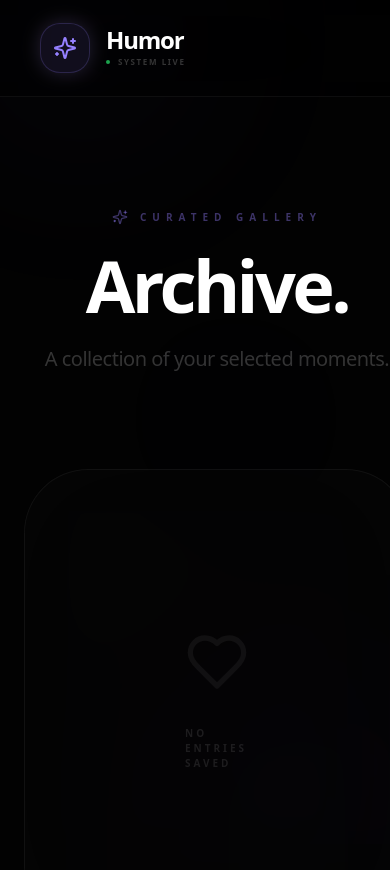
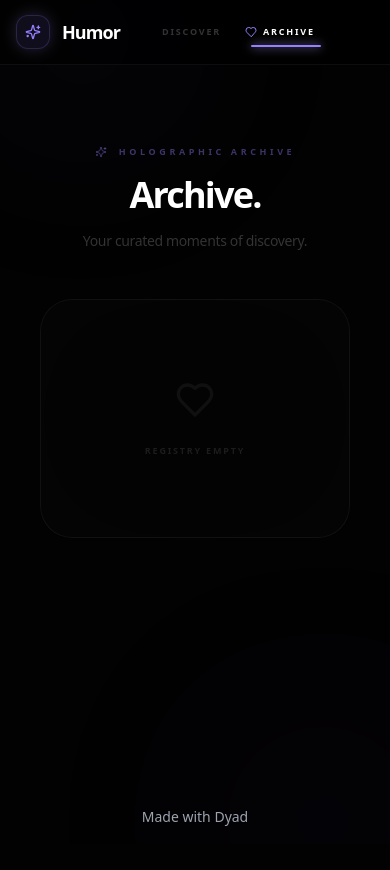
Before and after one commit to Sankalp17399/Humorbysankalp, a React (Vite) app: page /favorites in a window 390 px wide. Shown: the top 870 px of the page. After the commit the page ends 844 px from the top, so only its background shows below. Built offline with nearby package versions, Linux system fonts and the light colour scheme.

Commit message:
[dyad] Ensuring mobile compatibility and UI consistency - wrote 3 file(s)

```diff
--- a/src/components/Header.tsx
+++ b/src/components/Header.tsx
@@ -1,48 +1,54 @@
+"use client";
+
 import * as React from "react";
 import { NavLink, Link } from "react-router-dom";
-import { Sparkles, Heart, Zap } from "lucide-react";
+import { Sparkles, Heart, Zap, Menu } from "lucide-react";
 import { cn } from "@/lib/utils";
 import { useFavorites } from "@/hooks/use-favorites";
+import { useIsMobile } from "@/hooks/use-mobile";
 
 const Header: React.FC = () => {
   const { favorites } = useFavorites();
+  const isMobile = useIsMobile();
   const favoriteCount = favorites.length;
 
   return (
-    <header className="sticky top-0 z-50 w-full border-b border-white/5 bg-black/40 backdrop-blur-3xl">
-      <div className="container flex h-24 items-center justify-between px-10">
-        <div className="flex items-center space-x-12">
-          <Link to="/" className="flex items-center space-x-4 group">
-            <div className="p-3 rounded-[1.25rem] bg-primary/10 border border-primary/20 transition-all duration-700 group-hover:bg-primary/20 group-hover:scale-110 group-hover:rotate-12 shadow-[0_0_20px_rgba(180,160,255,0.2)]">
-              <Sparkles className="h-6 w-6 text-primary" />
+    <header className="sticky top-0 z-50 w-full border-b border-white/5 bg-black/60 backdrop-blur-3xl">
+      <div className="container flex h-16 sm:h-24 items-center justify-between px-4 sm:px-10">
+        <div className="flex items-center space-x-6 sm:space-x-12">
+          <Link to="/" className="flex items-center space-x-3 sm:space-x-4 group">
+            <div className="p-2 sm:p-3 rounded-xl sm:rounded-[1.25rem] bg-primary/10 border border-primary/20 transition-all duration-700 group-hover:bg-primary/20 shadow-[0_0_15px_rgba(180,160,255,0.2)]">
+              <Sparkles className="h-4 w-4 sm:h-6 sm:h-6 text-primary" />
             </div>
             <div className="flex flex-col">
-              <span className="font-black tracking-tighter text-2xl text-white leading-none">
+              <span className="font-black tracking-tighter text-lg sm:text-2xl text-white leading-none">
                 Humor
               </span>
+              {!isMobile && (
                 <div className="flex items-center space-x-2 mt-1">
                   <div className="h-1 w-1 bg-green-500 rounded-full animate-pulse" />
                   <span className="text-[8px] font-black uppercase tracking-[0.2em] text-white/20">System Live</span>
                 </div>
+              )}
             </div>
           </Link>
 
-          <nav className="hidden md:flex items-center space-x-10">
+          <nav className="flex items-center space-x-6 sm:space-x-10">
             <NavLink
               to="/"
               className={({ isActive }) => cn(
-                "relative text-[10px] font-black uppercase tracking-[0.3em] transition-all duration-500",
+                "relative text-[9px] sm:text-[10px] font-black uppercase tracking-[0.2em] sm:tracking-[0.3em] transition-all duration-500",
                 isActive ? "text-white" : "text-white/20 hover:text-white/40"
               )}
             >
               {({ isActive }) => (
                 <>
-                  <span className="flex items-center space-x-2">
+                  <span className="flex items-center space-x-1.5 sm:space-x-2">
                     <Zap className={cn("h-3 w-3 transition-colors", isActive ? "text-primary" : "text-transparent")} />
                     <span>Discover</span>
                   </span>
                   {isActive && (
-                    <span className="absolute -bottom-3 left-0 w-full h-[3px] bg-primary rounded-full shadow-[0_0_15px_rgba(180,160,255,1)]" />
+                    <span className="absolute -bottom-2 sm:-bottom-3 left-0 w-full h-[2px] sm:h-[3px] bg-primary rounded-full shadow-[0_0_10px_rgba(180,160,255,1)]" />
                   )}
                 </>
               )}
@@ -51,23 +57,23 @@ const Header: React.FC = () => {
             <NavLink
               to="/favorites"
               className={({ isActive }) => cn(
-                "relative flex items-center space-x-2 text-[10px] font-black uppercase tracking-[0.3em] transition-all duration-500",
+                "relative flex items-center space-x-1.5 sm:space-x-2 text-[9px] sm:text-[10px] font-black uppercase tracking-[0.2em] sm:tracking-[0.3em] transition-all duration-500",
                 isActive ? "text-white" : "text-white/20 hover:text-white/40"
               )}
             >
               {({ isActive }) => (
                 <>
-                  <span className="flex items-center space-x-2">
+                  <span className="flex items-center space-x-1.5 sm:space-x-2">
                     <Heart className={cn("h-3 w-3 transition-colors", isActive ? "text-primary" : "text-transparent")} />
                     <span>Archive</span>
                   </span>
                   {favoriteCount > 0 && (
-                    <span className="h-4 px-1.5 flex items-center justify-center bg-primary text-[8px] font-black text-black rounded-full ml-2">
+                    <span className="h-3.5 px-1.5 flex items-center justify-center bg-primary text-[8px] font-black text-black rounded-full ml-1 sm:ml-2">
                       {favoriteCount}
                     </span>
                   )}
                   {isActive && (
-                    <span className="absolute -bottom-3 left-0 w-full h-[3px] bg-primary rounded-full shadow-[0_0_15px_rgba(180,160,255,1)]" />
+                    <span className="absolute -bottom-2 sm:-bottom-3 left-0 w-full h-[2px] sm:h-[3px] bg-primary rounded-full shadow-[0_0_10px_rgba(180,160,255,1)]" />
                   )}
                 </>
               )}
@@ -75,11 +81,13 @@ const Header: React.FC = () => {
           </nav>
         </div>
 
+        {!isMobile && (
           <div className="flex items-center space-x-4">
-           <div className="px-4 py-2 rounded-full bg-white/5 border border-white/10 hidden sm:block">
+            <div className="px-4 py-2 rounded-full bg-white/5 border border-white/10">
               <span className="text-[8px] font-black uppercase tracking-[0.3em] text-white/30">Node_ID: 8821-X</span>
             </div>
           </div>
+        )}
       </div>
     </header>
   );
--- a/src/components/JokeCard.tsx
+++ b/src/components/JokeCard.tsx
@@ -9,8 +9,10 @@ import { getJoke, Joke } from "@/lib/joke-api";
 import { showSuccess, showError } from "@/utils/toast";
 import { useFavorites } from "@/hooks/use-favorites";
 import { cn } from "@/lib/utils";
+import { useIsMobile } from "@/hooks/use-mobile";
 
 const JokeCard: React.FC = () => {
+  const isMobile = useIsMobile();
   const [copied, setCopied] = React.useState(false);
   const cardRef = React.useRef<HTMLDivElement>(null);
   const [rotation, setRotation] = React.useState({ x: 0, y: 0 });
@@ -30,7 +32,7 @@ const JokeCard: React.FC = () => {
   };
 
   const handleMouseMove = (e: React.MouseEvent<HTMLDivElement>) => {
-    if (!cardRef.current) return;
+    if (isMobile || !cardRef.current) return;
 
     const rect = cardRef.current.getBoundingClientRect();
     const x = e.clientX - rect.left;
@@ -39,8 +41,8 @@ const JokeCard: React.FC = () => {
     const centerX = rect.width / 2;
     const centerY = rect.height / 2;
 
-    const rotateX = (y - centerY) / 25;
-    const rotateY = (centerX - x) / 25;
+    const rotateX = (y - centerY) / 30;
+    const rotateY = (centerX - x) / 30;
 
     setRotation({ x: rotateX, y: rotateY });
     setGlowPosition({ x, y });
@@ -67,58 +69,59 @@ const JokeCard: React.FC = () => {
 
   return (
     <div
-      className="w-full max-w-2xl py-8 flex justify-center perspective-[1200px]"
+      className="w-full max-w-2xl px-4 py-4 sm:py-8 flex justify-center perspective-[1200px]"
       onMouseMove={handleMouseMove}
       onMouseLeave={handleMouseLeave}
     >
       <div
         ref={cardRef}
         style={{
-          transform: `rotateX(${rotation.x}deg) rotateY(${rotation.y}deg)`,
-          transition: isFetching ? 'none' : 'transform 0.1s ease-out'
+          transform: isMobile ? 'none' : `rotateX(${rotation.x}deg) rotateY(${rotation.y}deg)`,
+          transition: isFetching ? 'none' : 'transform 0.2s ease-out'
         }}
-        className="w-full relative transition-transform duration-200 preserve-3d"
+        className="w-full relative transition-transform duration-300 preserve-3d"
       >
-        <Card className="relative border border-white/10 bg-white/[0.01] backdrop-blur-[80px] shadow-[0_0_100px_rgba(0,0,0,0.8)] rounded-[3.5rem] overflow-hidden group">
-          {/* Dynamic Interactive Glow */}
-          <div
-            className="pointer-events-none absolute -inset-px z-30 transition-opacity duration-500 opacity-0 group-hover:opacity-100"
-            style={{
-              background: `radial-gradient(600px circle at ${glowPosition.x}px ${glowPosition.y}px, rgba(255,255,255,0.06), transparent 40%)`,
-            }}
-          />
+        <Card className="relative border border-white/10 bg-white/[0.01] backdrop-blur-[40px] sm:backdrop-blur-[80px] shadow-[0_0_50px_rgba(0,0,0,0.5)] sm:shadow-[0_0_100px_rgba(0,0,0,0.8)] rounded-[2rem] sm:rounded-[3.5rem] overflow-hidden group">
+          {/* Dynamic Interactive Glow (Desktop Only) */}
+          {!isMobile && (
+            <div
+              className="pointer-events-none absolute -inset-px z-30 transition-opacity duration-500 opacity-0 group-hover:opacity-100"
+              style={{
+                background: `radial-gradient(400px circle at ${glowPosition.x}px ${glowPosition.y}px, rgba(255,255,255,0.06), transparent 40%)`,
+              }}
+            />
+          )}
 
-          {/* Constant Ambient Glow */}
-          <div className="absolute inset-0 bg-gradient-to-br from-primary/10 via-transparent to-transparent opacity-50 z-0" />
+          <div className="absolute inset-0 bg-gradient-to-br from-primary/5 via-transparent to-transparent opacity-40 z-0" />
 
-          <CardHeader className="relative flex flex-row items-center justify-between p-14 pb-0 z-10">
-            <div className="flex items-center space-x-4">
-              <div className="relative h-2 w-2">
+          <CardHeader className="relative flex flex-row items-center justify-between p-8 sm:p-14 pb-0 z-10">
+            <div className="flex items-center space-x-3 sm:space-x-4">
+              <div className="relative h-1.5 w-1.5 sm:h-2 sm:w-2">
                 <div className="absolute inset-0 bg-primary rounded-full animate-ping opacity-75" />
-                <div className="relative h-2 w-2 bg-primary rounded-full" />
+                <div className="relative h-1.5 w-1.5 sm:h-2 sm:w-2 bg-primary rounded-full" />
               </div>
               <div className="flex flex-col">
-                <span className="text-white/20 text-[10px] font-black uppercase tracking-[0.4em]">Archive Entry</span>
-                <span className="text-white/10 text-[8px] font-medium tracking-[0.2em]">{isFetching ? "RECALIBRATING..." : "SYNCHRONIZED"}</span>
+                <span className="text-white/20 text-[8px] sm:text-[10px] font-black uppercase tracking-[0.3em] sm:tracking-[0.4em]">Entry_ID</span>
+                <span className="text-white/10 text-[7px] sm:text-[8px] font-medium tracking-[0.2em]">{isFetching ? "RELOAD..." : "STABLE"}</span>
               </div>
             </div>
-            <div className="flex items-center space-x-3">
+            <div className="flex items-center space-x-2 sm:space-x-3">
               <button
                 onClick={handleShare}
-                className="p-4 rounded-2xl bg-white/5 text-white/30 hover:text-white hover:bg-white/10 transition-all active:scale-90"
+                className="p-3 sm:p-4 rounded-xl sm:rounded-2xl bg-white/5 text-white/30 hover:text-white transition-all active:scale-90"
               >
-                {copied ? <Check className="h-5 w-5 text-green-400" /> : <Share2 className="h-5 w-5" />}
+                {copied ? <Check className="h-4 w-4 sm:h-5 sm:w-5 text-green-400" /> : <Share2 className="h-4 w-4 sm:h-5 sm:w-5" />}
               </button>
               {joke && (
                 <button
                   onClick={(e) => { e.stopPropagation(); toggleFavorite(joke); }}
-                  className="p-4 rounded-2xl bg-white/5 transition-all active:scale-90"
+                  className="p-3 sm:p-4 rounded-xl sm:rounded-2xl bg-white/5 transition-all active:scale-90"
                 >
                   <Heart
                     className={cn(
-                      "h-5 w-5 transition-all duration-700",
+                      "h-4 w-4 sm:h-5 sm:w-5 transition-all duration-500",
                       currentJokeIsFavorite
-                        ? "fill-primary text-primary drop-shadow-[0_0_15px_rgba(180,160,255,0.8)]"
+                        ? "fill-primary text-primary drop-shadow-[0_0_10px_rgba(180,160,255,0.8)]"
                         : "text-white/20 hover:text-white/50"
                     )}
                   />
@@ -127,24 +130,19 @@ const JokeCard: React.FC = () => {
             </div>
           </CardHeader>
 
-          <CardContent className="relative min-h-[420px] flex flex-col justify-center px-16 py-10 z-10">
+          <CardContent className="relative min-h-[300px] sm:min-h-[420px] flex flex-col justify-center px-8 sm:px-16 py-8 sm:py-10 z-10">
             {isLoading || isFetching ? (
-              <div className="space-y-10">
-                <div className="h-10 w-3/4 bg-white/5 rounded-full shimmer" />
-                <div className="h-16 w-full bg-white/5 rounded-3xl shimmer" />
-              </div>
-            ) : error ? (
-              <div className="text-center space-y-4">
-                <p className="text-white/20 font-black tracking-widest uppercase text-xs">Signal Lost</p>
-                <button onClick={() => refetch()} className="text-primary text-[10px] font-bold uppercase tracking-widest hover:underline">Re-establish</button>
+              <div className="space-y-6 sm:space-y-10">
+                <div className="h-6 sm:h-10 w-3/4 bg-white/5 rounded-full shimmer" />
+                <div className="h-12 sm:h-16 w-full bg-white/5 rounded-2xl sm:rounded-3xl shimmer" />
               </div>
             ) : joke ? (
-              <div className="space-y-20">
-                <h2 className="text-3xl sm:text-4xl font-semibold leading-[1.3] tracking-tight text-white/95 translate-z-10">
+              <div className="space-y-10 sm:space-y-20">
+                <h2 className="text-xl sm:text-3xl lg:text-4xl font-semibold leading-tight sm:leading-[1.3] tracking-tight text-white/90">
                   {joke.setup}
                 </h2>
-                <div className="animate-in fade-in slide-in-from-bottom-12 duration-1000 delay-300">
-                  <p className="text-5xl sm:text-6xl font-black bg-clip-text text-transparent bg-gradient-to-r from-white via-primary to-white/20 leading-[1.1] tracking-tighter translate-z-20">
+                <div className="animate-in fade-in slide-in-from-bottom-8 duration-700 delay-150">
+                  <p className="text-3xl sm:text-5xl lg:text-6xl font-black bg-clip-text text-transparent bg-gradient-to-r from-white via-primary to-white/20 leading-tight sm:leading-[1.1] tracking-tighter">
                     {joke.punchline}
                   </p>
                 </div>
@@ -152,23 +150,13 @@ const JokeCard: React.FC = () => {
             ) : null}
           </CardContent>
 
-          <CardFooter className="relative p-14 pt-0 z-10">
+          <CardFooter className="relative p-8 sm:p-14 pt-0 z-10">
             <Button
               onClick={handleFetchNewJoke}
               disabled={isFetching}
-              className="group/btn w-full h-24 rounded-[2.5rem] bg-white text-black hover:bg-white/90 font-black text-sm uppercase tracking-[0.3em] transition-all active:scale-[0.96] disabled:opacity-20 shadow-[0_30px_60px_rgba(0,0,0,0.5)] overflow-hidden"
+              className="w-full h-16 sm:h-24 rounded-2xl sm:rounded-[2.5rem] bg-white text-black hover:bg-white/90 font-black text-xs sm:text-sm uppercase tracking-[0.2em] sm:tracking-[0.3em] transition-all active:scale-[0.97] shadow-lg overflow-hidden"
             >
-              <div className="absolute inset-0 bg-primary/20 translate-y-full group-hover/btn:translate-y-0 transition-transform duration-500" />
-              <span className="relative flex items-center justify-center space-x-3">
-                {isFetching ? (
-                  <Loader2 className="h-6 w-6 animate-spin" />
-                ) : (
-                  <>
-                    <Sparkles className="h-4 w-4" />
-                    <span>Discover Next</span>
-                  </>
-                )}
-              </span>
+              {isFetching ? <Loader2 className="h-5 w-5 animate-spin" /> : "Discover Next"}
             </Button>
           </CardFooter>
         </Card>
--- a/src/pages/Favorites.tsx
+++ b/src/pages/Favorites.tsx
@@ -1,49 +1,53 @@
+"use client";
+
 import * as React from "react";
 import { useFavorites } from "@/hooks/use-favorites";
 import { Card, CardContent, CardHeader } from "@/components/ui/card";
 import { Heart, Trash2, Sparkles } from "lucide-react";
+import { useIsMobile } from "@/hooks/use-mobile";
 
 const Favorites: React.FC = () => {
   const { favorites, toggleFavorite } = useFavorites();
+  const isMobile = useIsMobile();
 
   return (
-    <div className="max-w-7xl mx-auto space-y-24 py-16 animate-in fade-in duration-1000">
-      <div className="text-center space-y-6">
-        <div className="flex items-center justify-center space-x-3 text-primary/40 text-[10px] font-black uppercase tracking-[0.6em]">
-          <Sparkles className="h-4 w-4" />
-          <span>Curated Gallery</span>
+    <div className="w-full max-w-7xl mx-auto space-y-12 sm:space-y-24 py-8 sm:py-16 px-4 sm:px-0 animate-in fade-in duration-700">
+      <div className="text-center space-y-4 sm:space-y-6">
+        <div className="flex items-center justify-center space-x-3 text-primary/40 text-[9px] sm:text-[10px] font-black uppercase tracking-[0.4em] sm:tracking-[0.6em]">
+          <Sparkles className="h-3 w-3 sm:h-4 sm:w-4" />
+          <span>Holographic Archive</span>
         </div>
-        <h1 className="text-7xl sm:text-8xl font-black tracking-tighter text-white">Archive.</h1>
-        <p className="text-white/20 text-xl font-medium tracking-tight">A collection of your selected moments.</p>
+        <h1 className="text-4xl sm:text-8xl font-black tracking-tighter text-white">Archive.</h1>
+        <p className="text-white/20 text-sm sm:text-xl font-medium tracking-tight">Your curated moments of discovery.</p>
       </div>
 
       {favorites.length === 0 ? (
-        <div className="flex flex-col items-center justify-center p-40 border border-white/5 bg-white/[0.01] rounded-[4rem] backdrop-blur-3xl transition-all hover:bg-white/[0.02]">
-          <Heart className="h-16 w-16 text-white/5 mb-8" />
-          <p className="text-white/10 font-bold uppercase tracking-[0.3em] text-[10px]">No entries saved</p>
+        <div className="flex flex-col items-center justify-center p-20 sm:p-40 border border-white/5 bg-white/[0.01] rounded-[2rem] sm:rounded-[4rem] backdrop-blur-3xl">
+          <Heart className="h-10 w-10 sm:h-16 sm:w-16 text-white/5 mb-6 sm:mb-8" />
+          <p className="text-white/10 font-bold uppercase tracking-[0.2em] text-[9px] sm:text-[10px]">Registry Empty</p>
         </div>
       ) : (
-        <div className="grid gap-10 md:grid-cols-2 lg:grid-cols-3">
+        <div className="grid gap-6 sm:gap-10 grid-cols-1 md:grid-cols-2 lg:grid-cols-3">
           {favorites.map((joke, index) => (
             <Card
               key={joke.id}
-              style={{ animationDelay: `${index * 100}ms` }}
-              className="animate-in fade-in slide-in-from-bottom-12 duration-1000 fill-mode-both border border-white/10 bg-white/[0.02] backdrop-blur-3xl rounded-[2.5rem] overflow-hidden group hover:border-white/20 transition-all"
+              style={{ animationDelay: `${index * 80}ms` }}
+              className="animate-in fade-in slide-in-from-bottom-8 duration-700 fill-mode-both border border-white/10 bg-white/[0.02] backdrop-blur-2xl rounded-2xl sm:rounded-[2.5rem] overflow-hidden group hover:border-white/20 transition-all"
             >
-              <CardHeader className="flex flex-row items-center justify-between p-10 pb-4">
-                <span className="text-[9px] font-black uppercase tracking-[0.3em] text-white/10">ID #{joke.id}</span>
+              <CardHeader className="flex flex-row items-center justify-between p-6 sm:p-10 pb-4">
+                <span className="text-[8px] sm:text-[9px] font-black uppercase tracking-[0.2em] text-white/10">ID_#{joke.id}</span>
                 <button
                   onClick={() => toggleFavorite(joke)}
-                  className="p-3 rounded-2xl bg-white/0 hover:bg-white/5 text-white/10 hover:text-destructive transition-all"
+                  className="p-2.5 rounded-xl bg-white/0 hover:bg-white/5 text-white/10 hover:text-destructive transition-all"
                 >
                   <Trash2 className="h-4 w-4" />
                 </button>
               </CardHeader>
-              <CardContent className="p-10 pt-0 space-y-10">
-                <p className="text-2xl font-semibold text-white/80 leading-snug tracking-tight">
+              <CardContent className="p-6 sm:p-10 pt-0 space-y-6 sm:space-y-10">
+                <p className="text-lg sm:text-2xl font-semibold text-white/80 leading-snug tracking-tight">
                   {joke.setup}
                 </p>
-                <p className="text-3xl font-black text-primary tracking-tighter">
+                <p className="text-2xl sm:text-3xl font-black text-primary tracking-tighter">
                   {joke.punchline}
                 </p>
               </CardContent>
```
Lines whose indentation alone changed are shown as unchanged.
